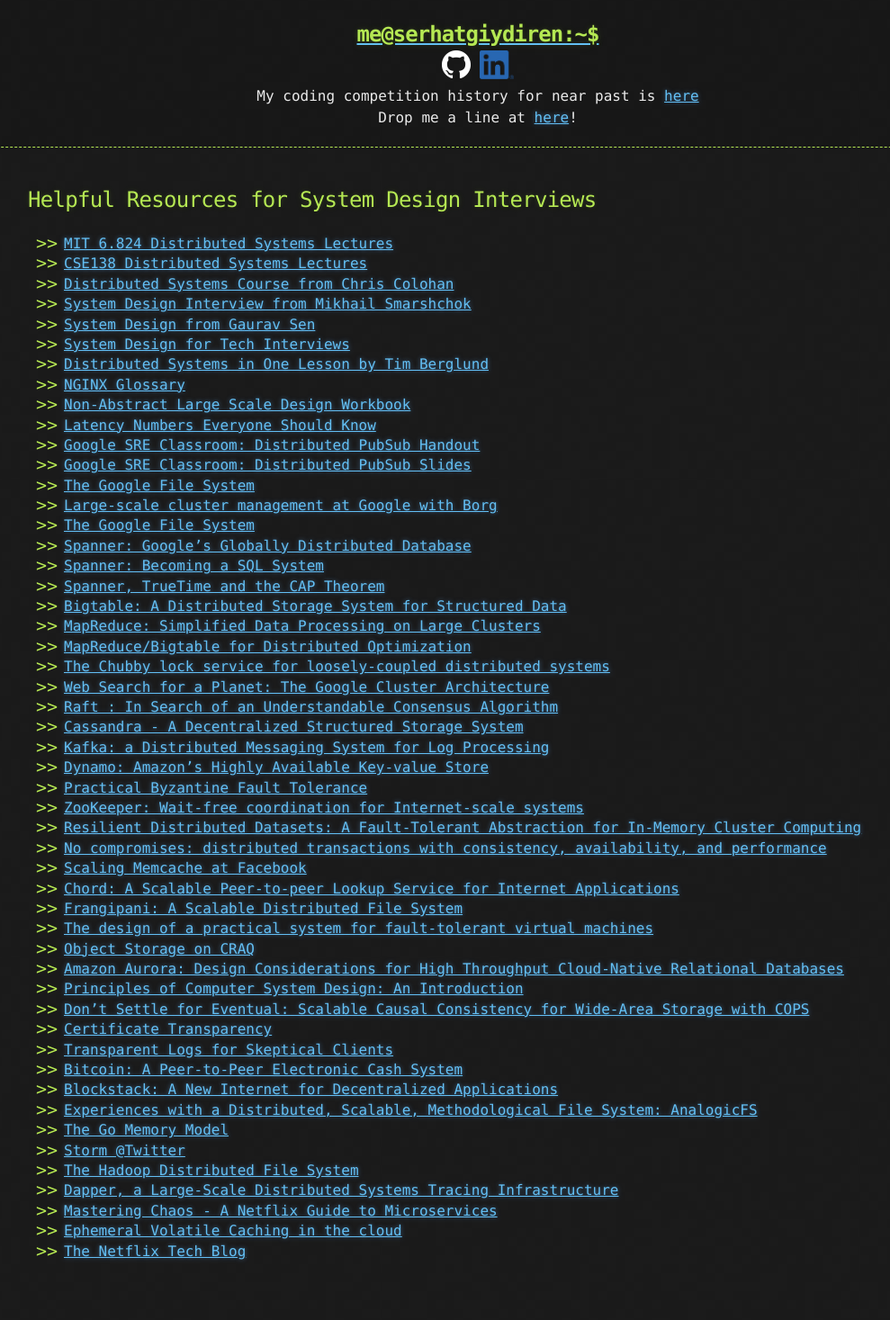
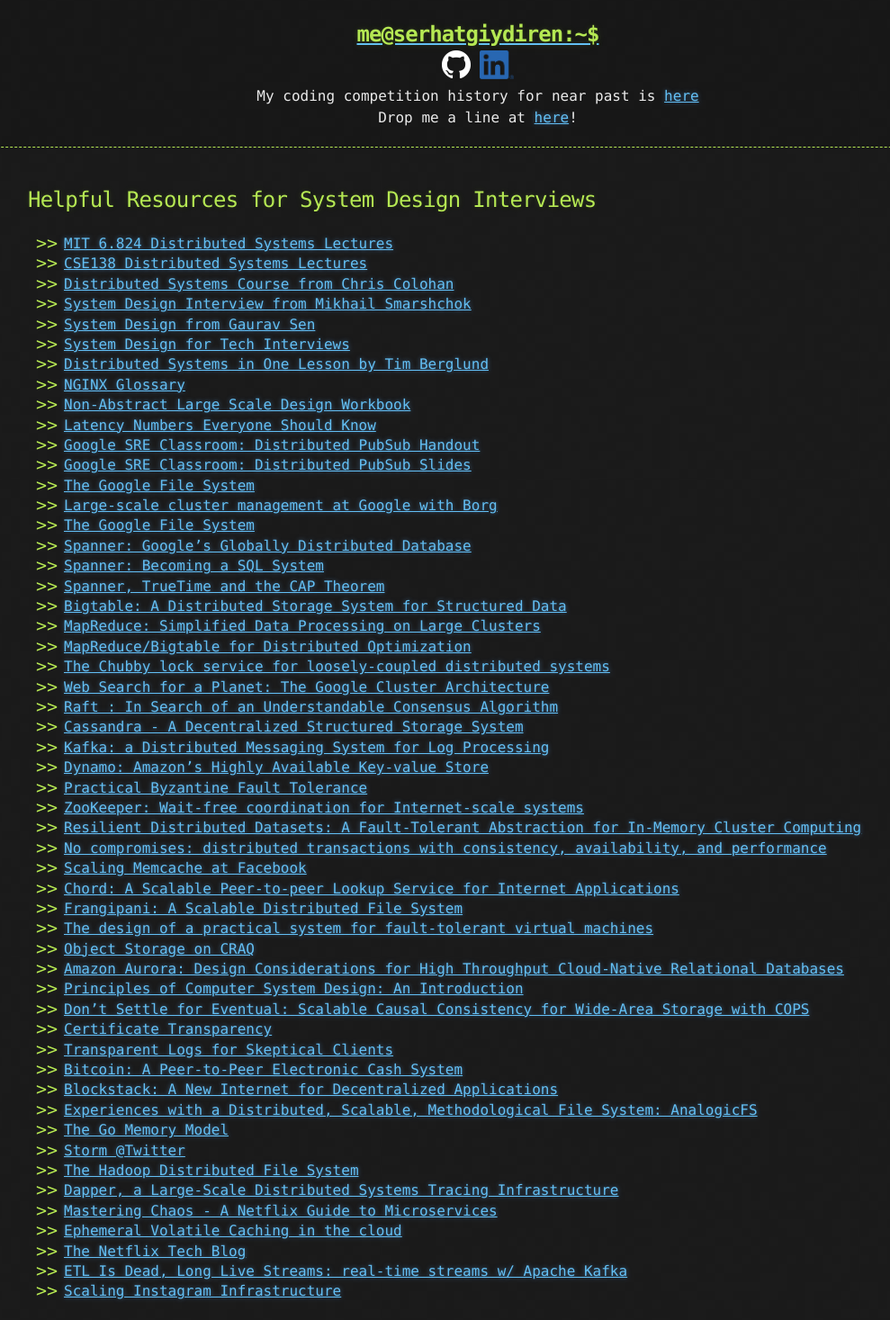
Before and after one commit to goodHunter27/serhatgiydiren.github.io, a Jekyll site: the page built from _posts/2020-01-20-helpful-resources-for-system-design-interviews.md, in a window 1280 px wide. Shown: the whole page at 90% size, without its empty margins (109-1098 px from the left). Built offline with Jekyll 4.4.1, drawn with Linux system fonts in a browser that asks for light colours; before the commit the page ends 1422 px from its top, so only the background shows below that.

Commit message:
Update 2020-01-20-helpful-resources-for-system-design-interviews.md

```diff
--- a/_posts/2020-01-20-helpful-resources-for-system-design-interviews.md
+++ b/_posts/2020-01-20-helpful-resources-for-system-design-interviews.md
@@ -54,3 +54,5 @@
 * [Mastering Chaos - A Netflix Guide to Microservices](https://youtu.be/CZ3wIuvmHeM){:target="_blank"}
 * [Ephemeral Volatile Caching in the cloud](https://netflixtechblog.com/ephemeral-volatile-caching-in-the-cloud-8eba7b124589){:target="_blank"}
 * [The Netflix Tech Blog](https://netflixtechblog.com/){:target="_blank"}
+* [ETL Is Dead, Long Live Streams: real-time streams w/ Apache Kafka](https://youtu.be/I32hmY4diFY){:target="_blank"}
+* [Scaling Instagram Infrastructure](https://youtu.be/hnpzNAPiC0E){:target="_blank"}
```
